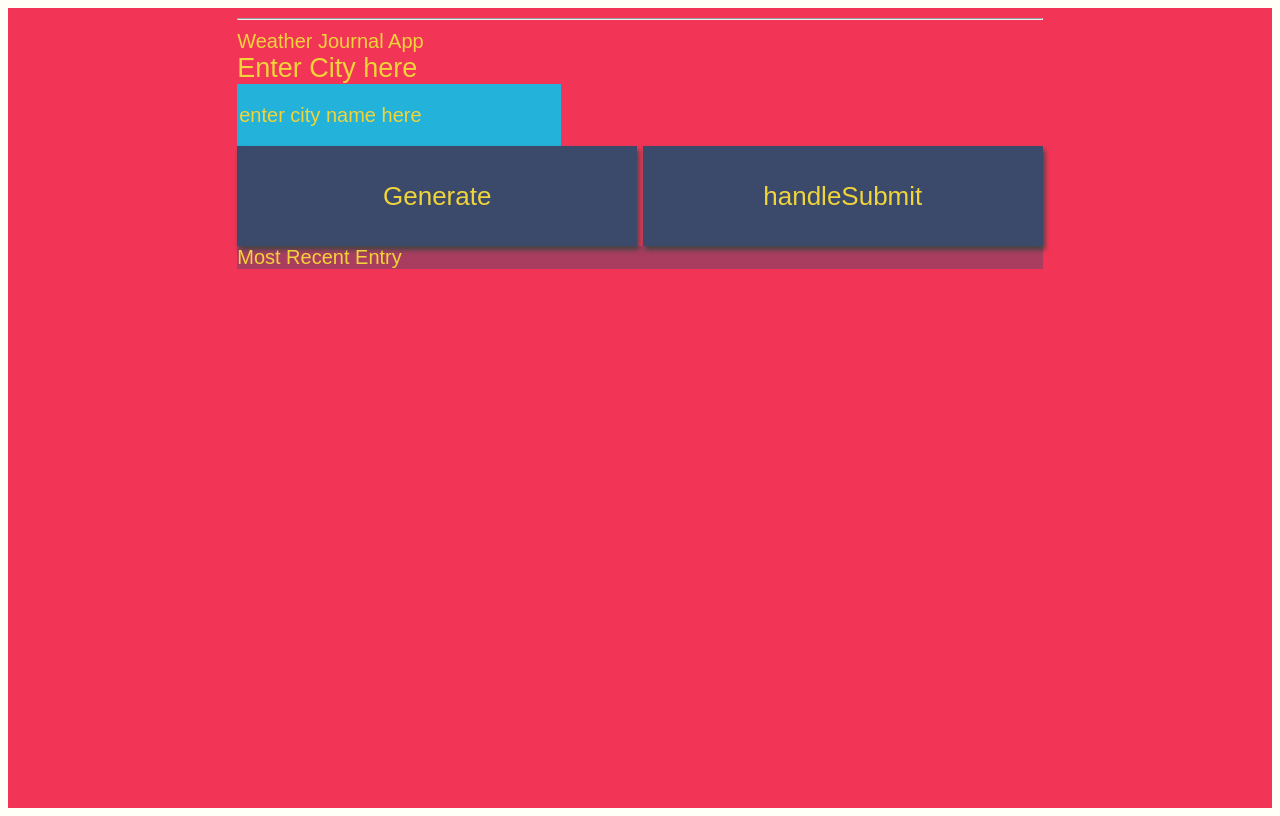
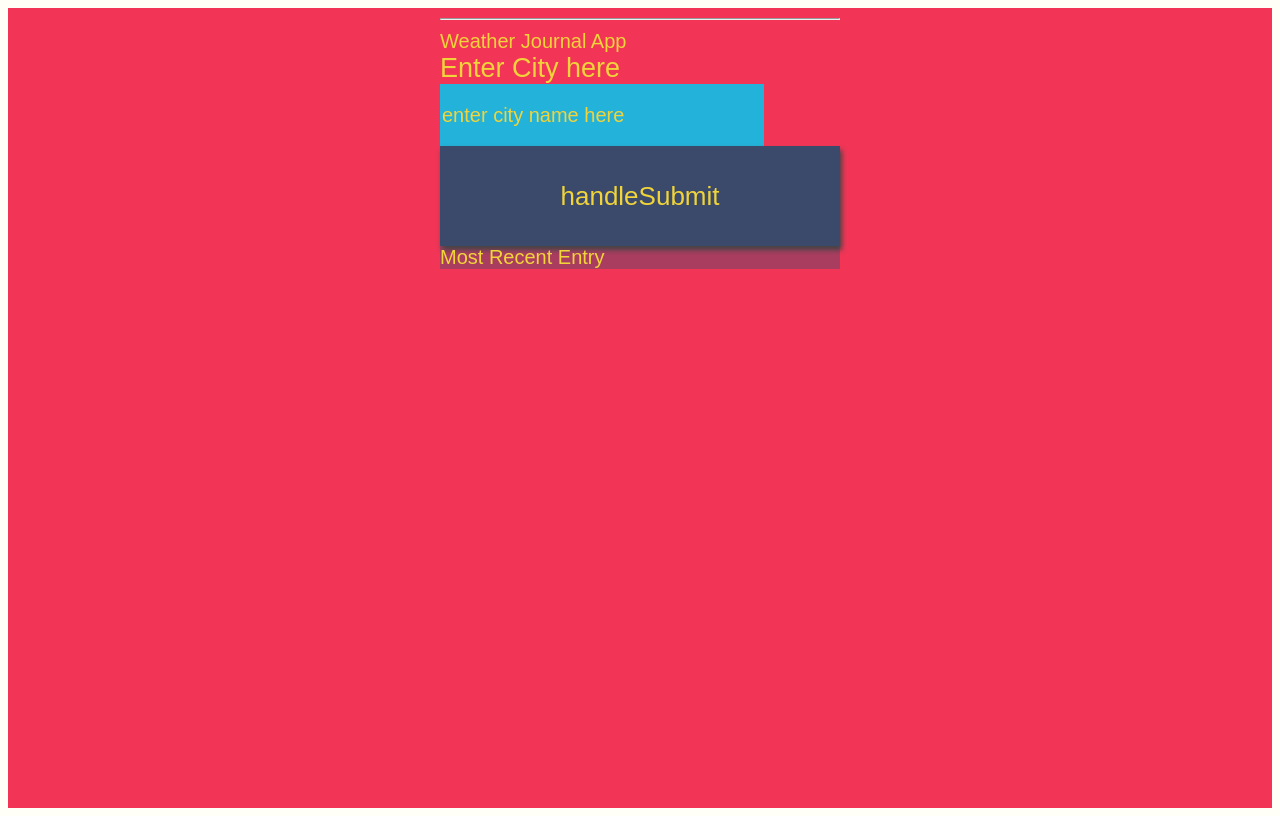
Before and after one commit to benjaminhyw/udacity-travel-app, a website built with webpack: page src/client/views/index.html in a window 1280 px wide. Built offline with nearby package versions, Linux system fonts and the light colour scheme; no server answers.

Commit message:
Remove unused code

```diff
--- a/src/client/views/index.html
+++ b/src/client/views/index.html
@@ -11,69 +11,20 @@
   <body>
     <div id="app">
       <main>
-        <!-- <section>
-          <form class="" onsubmit="return Client.handleSubmit(event)">
-            <input
-              id="name"
-              type="text"
-              name="input"
-              value=""
-              placeholder="Name"
-            />
-            <input
-              type="submit"
-              name=""
-              value="submit"
-              onclick="return Client.handleSubmit(event)"
-              onsubmit="return Client.handleSubmit(event)"
-            />
-          </form>
-        </section>
-
-        <section>
-          <strong>Text Sent:</strong>
-          <div id="text-sent"></div>
-        </section>
-
-        <section>
-          <strong>Polarity:</strong>
-          <div id="polarity"></div>
-        </section>
-
-        <section>
-          <strong>Subjectivity:</strong>
-          <div id="subjectivity"></div>
-        </section> -->
         <hr />
         <div class="holder headline">
           Weather Journal App
         </div>
-        <!-- <div class="holder zip">
-          <label for="zip">Enter Zipcode here</label>
-          <input type="text" id="zip" placeholder="enter zip code here" />
-        </div> -->
         <div class="holder city">
           <label for="city">Enter City here</label>
           <input type="text" id="city" placeholder="enter city name here" />
         </div>
         <div class="holder feel">
-          <!-- <label for="feelings">How are you feeling today?</label> -->
-          <!-- <textarea
-            class="myInput"
-            id="feelings"
-            placeholder="Enter your feelings here"
-            rows="9"
-            cols="50"
-          ></textarea> -->
-          <button id="generate" type="submit">Generate</button>
           <button id="handleSubmit" type="submit">handleSubmit</button>
         </div>
         <div class="holder entry">
           <div class="title">Most Recent Entry</div>
           <div id="entryHolder">
-            <!-- <div id="date"></div>
-            <div id="temp"></div>
-            <div id="content"></div> -->
             <div id="cityName"></div>
             <div id="latitude"></div>
             <div id="longitude"></div>
```
